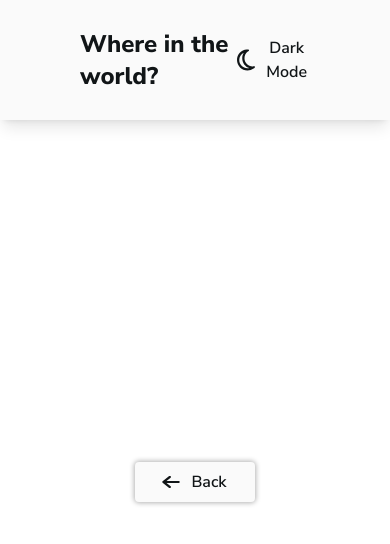
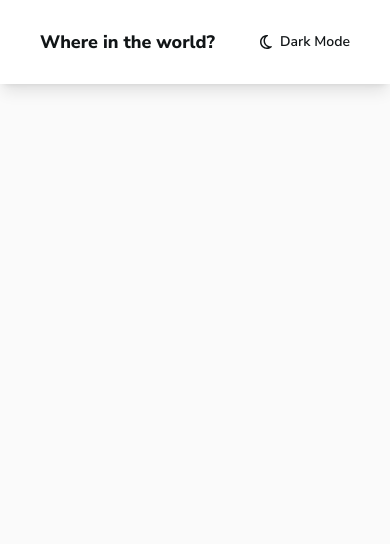
Before and after one commit to Yazeed-Idris/rest-countries-api-with-color-theme-switcher, a React (Vite) app: page / in a window 390 px wide. Shown: the top 544 px of the page. Built offline with nearby package versions, Linux system fonts and the light colour scheme.

Commit message:
- Fixed header styling for mobile view. Also fixed its shadows

```diff
--- a/src/App.jsx
+++ b/src/App.jsx
@@ -1,13 +1,12 @@
 import {Fragment} from 'react'
 import {Header} from "./components/Header";
-import {BackButton} from "./components/BackButton";
 function App() {
 
   return (
     <Fragment>
         <Header />
-        <main className='dark:bg-Very-Dark-Blue-bgDark transition-colors duration-300 grid place-items-center'>
-            <BackButton />
+        <main className='dark:bg-Very-Dark-Blue-bgDark bg-Very-Light-Gray-bgLight transition-colors duration-300 grid place-items-center'>
+
         </main>
     </Fragment>
   )
--- a/src/components/BackButton.jsx
+++ b/src/components/BackButton.jsx
@@ -7,7 +7,7 @@ export const BackButton = () => {
     function handleClick() {
 
     }
-    return <button className='active:translate-y-1 transition-all duration-100 rounded shadow-[0_0_5px_1px_rgba(0,0,0,0.3)] flex justify-center items-center px-7 py-2 font-[600] bg-Very-Light-Gray-bgLight text-Very-Dark-Blue-light-text dark:bg-Dark-Blue-dark dark:text-White'>
+    return <button className='active:translate-y-1 transition-all duration-100 rounded shadow-[0_0_5px_1px_rgba(0,0,0,0.3)] flex justify-center items-center px-7 py-2 font-[600] bg-White text-Very-Dark-Blue-light-text dark:bg-Dark-Blue-dark dark:text-White'>
         <FontAwesomeIcon className='object-fill w-4 h-4 scale-x-125 duration-300' icon={faArrowLeft} />
         <span className='ml-3 duration-300'>
         Back
--- a/src/components/Header.jsx
+++ b/src/components/Header.jsx
@@ -31,11 +31,11 @@ export const Header = () => {
         setDarkMode(!darkMode);
     }
 
-    return (<header className='flex justify-between items-center px-20 py-7 w-full text-Very-Dark-Blue-light-text shadow-lg bg-Very-Light-Gray-bgLight dark:bg-Dark-Blue-dark transition-colors duration-300'>
-        <h2 className='text-2xl font-[800] dark:text-White  duration-500'>Where in the world?</h2>
-        <div onClick={handleSetDarkMode} className='flex items-center cursor-pointer'>
-            <FontAwesomeIcon  className='object-fill w-5 h-6  dark:text-White select-none transition-all duration-500' icon={darkMode? faMoonSolid : faMoonRegular} />
-            <h3 className='font-[600] duration-500 text-center ml-2 dark:text-White'>Dark Mode</h3>
+    return (<header className='flex justify-between items-center px-10 sm:px-20 py-7 w-full text-Very-Dark-Blue-light-text shadow-lg z-50 bg-White bg-opacity-100 dark:bg-Dark-Blue-dark transition-colors duration-300'>
+        <h2 className='text-lg sm:text-3xl font-[800] dark:text-White duration-500 '>Where in the world?</h2>
+        <div onClick={handleSetDarkMode} className='flex items-center cursor-pointer '>
+            <FontAwesomeIcon  className='object-fill w-3 h-4 sm:w-5 sm:h-6  dark:text-White select-none transition-all duration-500' icon={darkMode? faMoonSolid : faMoonRegular} />
+            <h3 className='font-[600] duration-500 ml-2 text-center dark:text-White text-sm sm:text-xl'>Dark Mode</h3>
         </div>
     </header>)
 }
```
